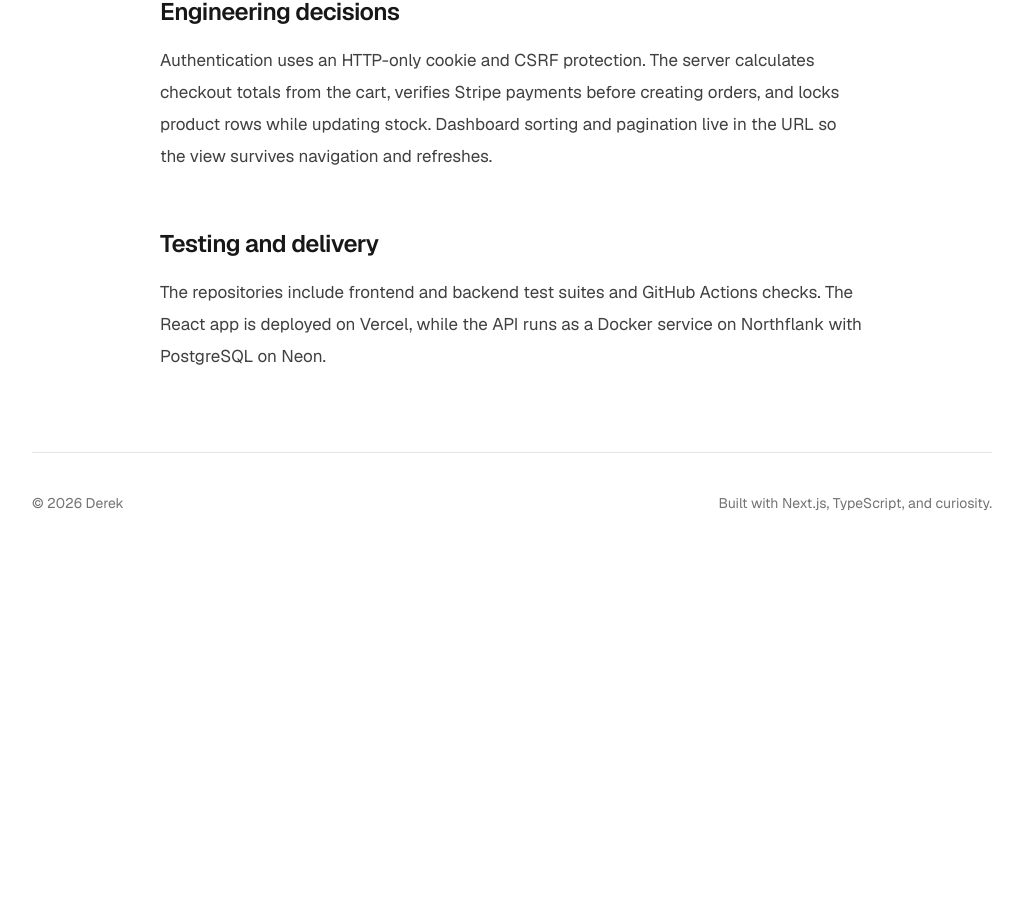
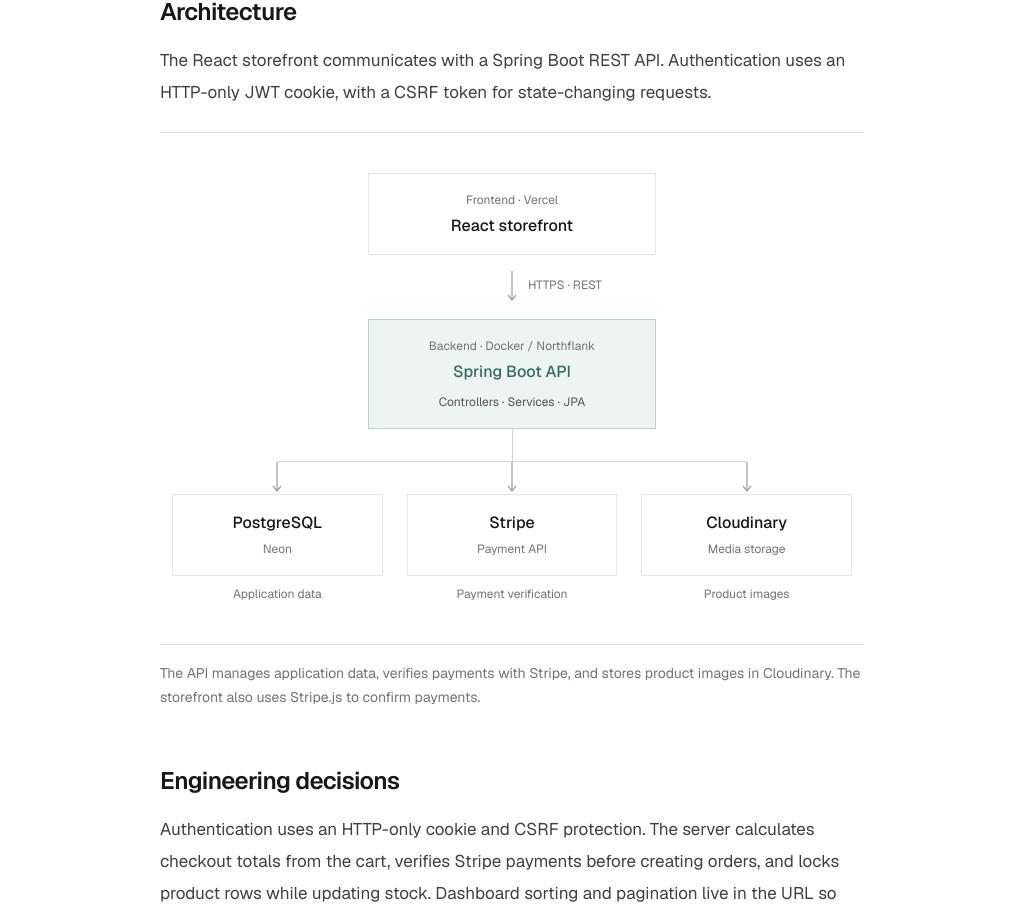
Before and after one commit to Derek376/derek-portfolio, a Next.js app: page /projects/e-shop in a window 1280 px wide. Shown: the part 794-1700 px from the top of the page, without its empty margins (128-1151 px from the left). Before the commit the page ends 1347 px from the top, so only its background shows below. Built offline with nearby package versions, Linux system fonts and the light colour scheme.

Commit message:
add E-shop architecture diagram

```diff
--- a/app/page.tsx
+++ b/app/page.tsx
@@ -178,6 +178,16 @@ export default function Home() {
                     {project.technologies}
                   </p>
                   <div className="mt-3 flex flex-wrap gap-x-4 gap-y-2 text-sm">
+                    {project.liveDemo && (
+                      <a
+                        href={project.liveDemo}
+                        target="_blank"
+                        rel="noopener noreferrer"
+                        className="text-neutral-600 underline decoration-neutral-300 underline-offset-4 transition-colors hover:text-neutral-900"
+                      >
+                        Live demo ↗
+                      </a>
+                    )}
                     {project.repositories.map((repository) => (
                       <a
                         key={repository.href}
@@ -189,16 +199,6 @@ export default function Home() {
                         {repository.label} ↗
                       </a>
                     ))}
-                    {project.liveDemo && (
-                      <a
-                        href={project.liveDemo}
-                        target="_blank"
-                        rel="noopener noreferrer"
-                        className="text-neutral-600 underline decoration-neutral-300 underline-offset-4 transition-colors hover:text-neutral-900"
-                      >
-                        Live demo ↗
-                      </a>
-                    )}
                   </div>
                 </div>
 
--- a/app/projects/e-shop/page.tsx
+++ b/app/projects/e-shop/page.tsx
@@ -1,4 +1,5 @@
 import Link from "next/link";
+import EShopArchitecture from "@/components/projects/EShopArchitecture";
 import { eShopProject } from "@/data/projects";
 
 export default function EShopProject() {
@@ -28,6 +29,14 @@ export default function EShopProject() {
         </p>
 
         <div className="mt-8 flex flex-wrap gap-x-6 gap-y-2 text-sm">
+          <a
+            href={eShopProject.liveDemo}
+            target="_blank"
+            rel="noopener noreferrer"
+            className="border-b border-neutral-300 pb-1 transition-colors hover:border-neutral-900"
+          >
+            Live demo ↗
+          </a>
           {eShopProject.repositories.map((repository) => (
             <a
               key={repository.href}
@@ -39,14 +48,6 @@ export default function EShopProject() {
               {repository.label} repository ↗
             </a>
           ))}
-          <a
-            href={eShopProject.liveDemo}
-            target="_blank"
-            rel="noopener noreferrer"
-            className="border-b border-neutral-300 pb-1 transition-colors hover:border-neutral-900"
-          >
-            Live demo ↗
-          </a>
         </div>
       </header>
 
@@ -61,6 +62,18 @@ export default function EShopProject() {
             history, and separate seller and administrator dashboards. The API
             manages authentication, catalogue data, orders, and payments.
           </p>
+        </section>
+
+        <section id="architecture" className="scroll-mt-32">
+          <h2 className="mb-4 text-2xl font-semibold tracking-tight text-neutral-900">
+            Architecture
+          </h2>
+          <p>
+            The React storefront communicates with a Spring Boot REST API.
+            Authentication uses an HTTP-only JWT cookie, with a CSRF token for
+            state-changing requests.
+          </p>
+          <EShopArchitecture />
         </section>
 
         <section>
--- a/app/projects/page.tsx
+++ b/app/projects/page.tsx
@@ -45,6 +45,16 @@ export default function ProjectsPage() {
                 {project.technologies}
               </p>
               <div className="mt-3 flex flex-wrap gap-x-4 gap-y-2 text-sm">
+                {project.liveDemo && (
+                  <a
+                    href={project.liveDemo}
+                    target="_blank"
+                    rel="noopener noreferrer"
+                    className="text-neutral-600 underline decoration-neutral-300 underline-offset-4 transition-colors hover:text-neutral-900"
+                  >
+                    Live demo ↗
+                  </a>
+                )}
                 {project.repositories.map((repository) => (
                   <a
                     key={repository.href}
@@ -56,16 +66,6 @@ export default function ProjectsPage() {
                     {repository.label} ↗
                   </a>
                 ))}
-                {project.liveDemo && (
-                  <a
-                    href={project.liveDemo}
-                    target="_blank"
-                    rel="noopener noreferrer"
-                    className="text-neutral-600 underline decoration-neutral-300 underline-offset-4 transition-colors hover:text-neutral-900"
-                  >
-                    Live demo ↗
-                  </a>
-                )}
               </div>
             </div>
 
--- /dev/null
+++ b/components/projects/EShopArchitecture.tsx
@@ -0,0 +1,56 @@
+function Arrow({ className = "h-8" }: { className?: string }) {
+  return (
+    <svg viewBox="0 0 20 32" className={`mx-auto w-5 ${className}`} aria-hidden="true">
+      <path d="M10 0v29m-4-5 4 5 4-5" fill="none" stroke="currentColor" strokeWidth="1.25" />
+    </svg>
+  );
+}
+
+const integrations = [
+  { name: "PostgreSQL", platform: "Neon", purpose: "Application data" },
+  { name: "Stripe", platform: "Payment API", purpose: "Payment verification" },
+  { name: "Cloudinary", platform: "Media storage", purpose: "Product images" },
+];
+
+export default function EShopArchitecture() {
+  return (
+    <figure aria-label="E-Shop system architecture" className="mt-6">
+      <div className="border-y border-neutral-200 py-8 text-center text-neutral-400 sm:py-10">
+        <div className="mx-auto max-w-72 border border-neutral-200 px-4 py-4">
+          <p className="text-xs leading-5 text-neutral-500">Frontend · Vercel</p>
+          <p className="mt-1 text-base font-medium leading-6 text-neutral-900">React storefront</p>
+        </div>
+
+        <div className="relative py-2">
+          <Arrow className="h-12" />
+          <span className="absolute left-[calc(50%+1rem)] top-5 text-xs leading-5 text-neutral-500">HTTPS · REST</span>
+        </div>
+
+        <div className="mx-auto max-w-72 border border-[var(--accent-border)] bg-[var(--accent-soft)] px-4 py-4">
+          <p className="text-xs leading-5 text-neutral-500">Backend · Docker / Northflank</p>
+          <p className="accent-text mt-1 text-base font-medium leading-6">Spring Boot API</p>
+          <p className="mt-2 text-xs leading-5 text-neutral-600">Controllers · Services · JPA</p>
+        </div>
+
+        <div className="mx-auto h-8 w-px bg-neutral-300" aria-hidden="true" />
+        <div className="mx-auto w-2/3 border-t border-neutral-300" aria-hidden="true" />
+        <div className="grid grid-cols-3">
+          {integrations.map((integration) => (
+            <div key={integration.name} className="min-w-0">
+              <Arrow />
+              <div className="mx-1 border border-neutral-200 px-2 py-3 sm:mx-3 sm:px-4 sm:py-4">
+                <p className="text-sm font-medium leading-6 text-neutral-900 sm:text-base">{integration.name}</p>
+                <p className="mt-1 text-xs leading-5 text-neutral-500">{integration.platform}</p>
+              </div>
+              <p className="mt-2 text-xs leading-5 text-neutral-500">{integration.purpose}</p>
+            </div>
+          ))}
+        </div>
+      </div>
+      <figcaption className="mt-4 text-sm leading-6 text-neutral-500">
+        The API manages application data, verifies payments with Stripe, and stores product images in Cloudinary.
+        The storefront also uses Stripe.js to confirm payments.
+      </figcaption>
+    </figure>
+  );
+}
--- a/data/blogs.ts
+++ b/data/blogs.ts
@@ -13,7 +13,7 @@ export const blogs = [
   },
   {
     title: "Why Information Security Is More Than Passwords",
-    category: "Security Information",
+    category: "Information Security",
     date: "Sep 2026",
     href: "/blogs/security",
   },
```
